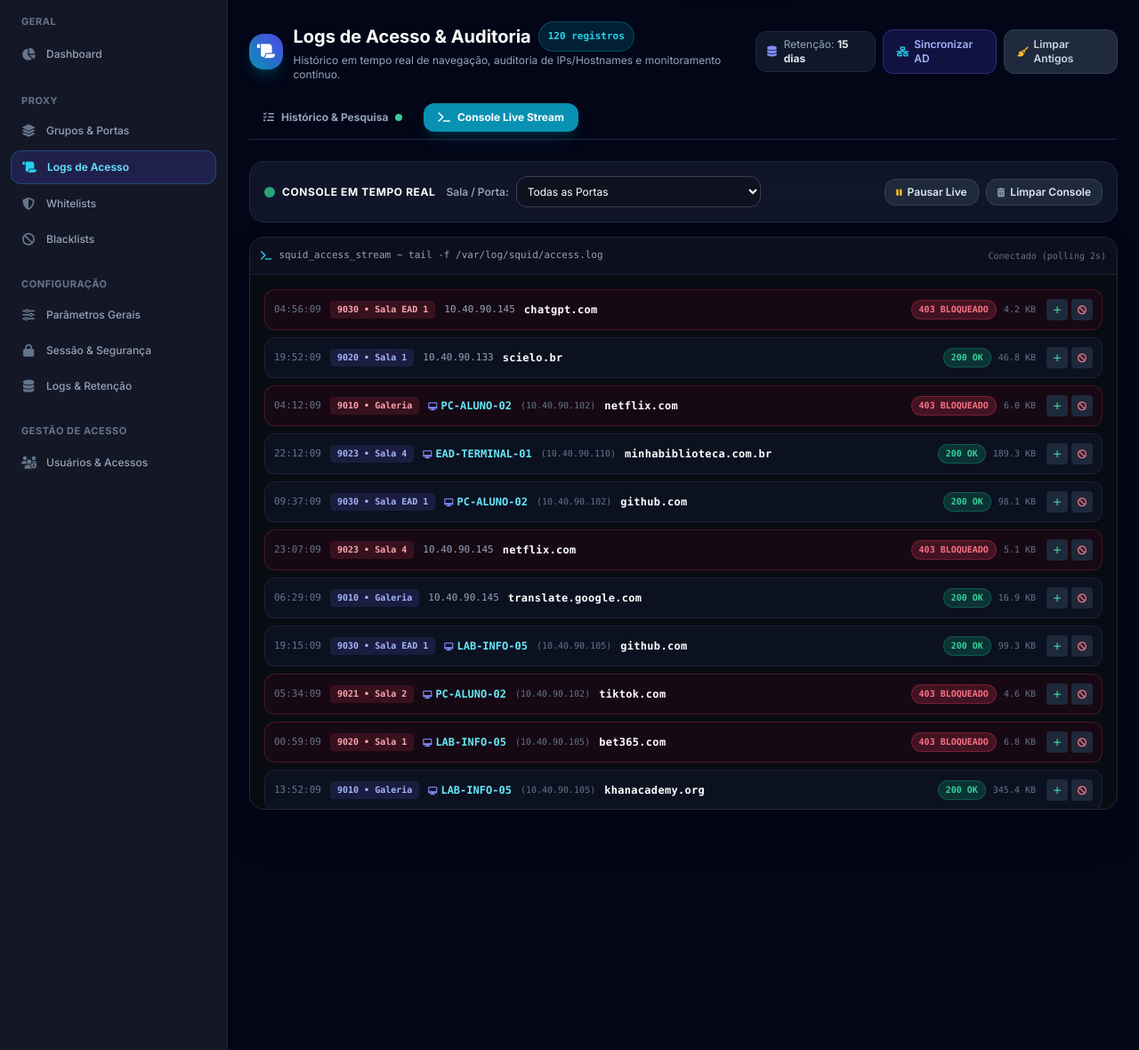
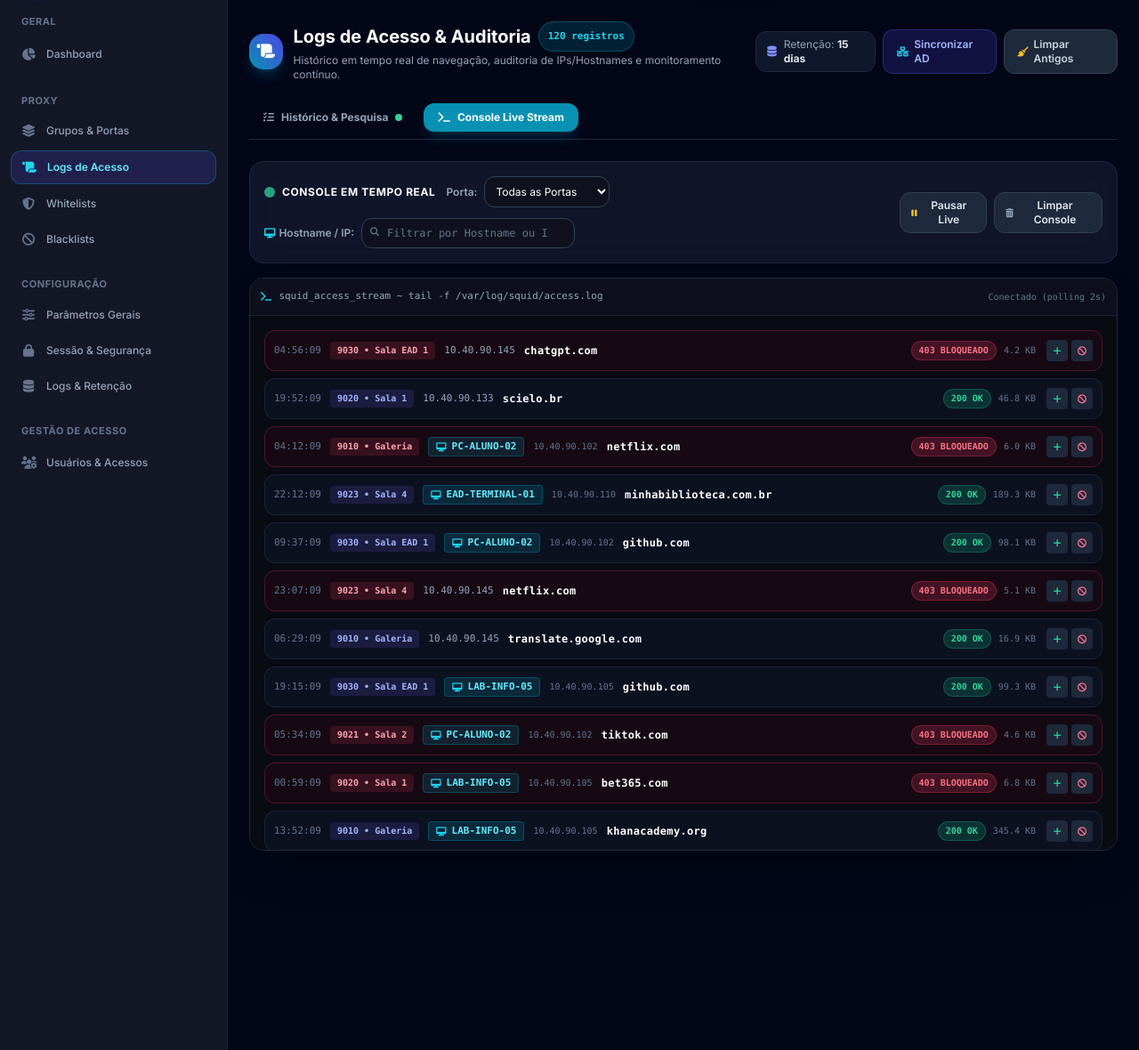
Before and after one commit to jfrancener/SquidPanel, a Django app: page /proxy/logs/ in a window 1280 px wide, after a click on "Console Live Stream". Shown: the part 64-1244 px from the top of the page at 89% size. Run offline with Django 5.2, Linux system fonts and the light colour scheme; a user stored in the database is signed in; data comes from the database, SQL or seed files in the repository; some libraries are stand-ins or nearby versions.

Commit message:
Add dynamic Hostname/IP search filter and enhanced device badge in Console Live Stream

```diff
--- a/squid/views.py
+++ b/squid/views.py
@@ -822,13 +822,14 @@
 @login_required
 def logs_live_stream_view(request):
     """
-    Endpoint AJAX para o Monitor em Tempo Real (Live Stream) de uma porta ou grupo específico.
+    Endpoint AJAX para o Monitor em Tempo Real (Live Stream) com suporte a filtro por Porta, Grupo e Hostname/IP.
     """
     profile, _ = UserProfile.objects.get_or_create(user=request.user)
     sync_logs_from_squid_file()
     last_id = request.GET.get('last_id')
     port_id = request.GET.get('port_id')
     group_id = request.GET.get('group_id')
+    hostname_filter = request.GET.get('hostname', '').strip()
 
     logs_qs = AccessLog.objects.select_related('port', 'group').all()
 
@@ -837,12 +838,18 @@
     elif group_id and group_id.isdigit():
         logs_qs = logs_qs.filter(group_id=int(group_id))
 
+    if hostname_filter:
+        logs_qs = logs_qs.filter(
+            models.Q(hostname__icontains=hostname_filter) |
+            models.Q(client_ip__icontains=hostname_filter)
+        )
+
     if last_id and last_id.isdigit() and int(last_id) > 0:
         # Busca registros com ID maior em ordem cronológica (id ASC)
         new_logs = list(logs_qs.filter(id__gt=int(last_id)).order_by('id')[:100])
     else:
-        # Carga inicial: pega os 25 mais recentes e inverte para exibição correta
-        recent_logs = list(logs_qs.order_by('-id')[:25])
+        # Carga inicial: pega os 35 mais recentes e inverte para exibição correta
+        recent_logs = list(logs_qs.order_by('-id')[:35])
         new_logs = list(reversed(recent_logs))
 
     device_map = {d.ip_address: d for d in DeviceHost.objects.all()}
@@ -851,12 +858,13 @@
     for l in new_logs:
         dev = device_map.get(l.client_ip)
         local_ts = timezone.localtime(l.timestamp)
+        effective_hostname = l.hostname or (dev.hostname if dev else None)
         data.append({
             'id': l.id,
             'timestamp': local_ts.strftime('%H:%M:%S'),
             'date': local_ts.strftime('%d/%m/%Y'),
             'client_ip': l.client_ip,
-            'hostname': dev.hostname if dev else None,
+            'hostname': effective_hostname,
             'device_desc': dev.description if dev else None,
             'port_number': l.port_number,
             'port_name': l.port.name if l.port else f"Porta {l.port_number}",
--- a/templates/squid/logs_index.html
+++ b/templates/squid/logs_index.html
@@ -398,13 +398,27 @@
 
                 <!-- Seletor de Sala / Porta para Live -->
                 <div class="flex items-center gap-2">
-                    <label class="text-xs text-slate-400 font-semibold">Sala / Porta:</label>
+                    <label class="text-xs text-slate-400 font-semibold">Porta:</label>
                     <select id="live-port-select" onchange="resetLiveStream()" class="bg-[#0f121e] border border-slate-700 text-white text-xs rounded-xl p-2 focus:border-indigo-500 outline-none">
                         <option value="">Todas as Portas</option>
                         {% for p in all_ports %}
-                        <option value="{{ p.id }}">{{ p.port_number }} - {{ p.name }} ({{ p.group.name }})</option>
+                        <option value="{{ p.id }}">{{ p.port_number }} - {{ p.name }}</option>
                         {% endfor %}
                     </select>
+                </div>
+
+                <!-- Filtro por Hostname / Equipamento no Live -->
+                <div class="flex items-center gap-2">
+                    <label class="text-xs text-slate-400 font-semibold flex items-center gap-1">
+                        <i class="fa-solid fa-desktop text-cyan-400 text-[11px]"></i> Hostname / IP:
+                    </label>
+                    <div class="relative">
+                        <input type="text" id="live-hostname-input" oninput="debounceLiveReset()" placeholder="Filtrar por Hostname ou IP..." class="bg-[#0f121e] border border-slate-700 text-white text-xs rounded-xl pl-7 pr-7 py-2 focus:border-indigo-500 outline-none w-48 sm:w-60 font-mono placeholder-slate-500">
+                        <i class="fa-solid fa-magnifying-glass absolute left-2.5 top-2.5 text-[10px] text-slate-500"></i>
+                        <button type="button" onclick="clearLiveHostnameFilter()" id="btn-clear-live-host" class="absolute right-2.5 top-2 text-slate-500 hover:text-white text-[11px] hidden">
+                            <i class="fa-solid fa-circle-xmark"></i>
+                        </button>
+                    </div>
                 </div>
             </div>
 
@@ -962,6 +976,7 @@
 let liveTimer = null;
 let lastLogId = 0;
 let isPaused = false;
+let liveDebounceTimer = null;
 
 function startLivePolling() {
     if (liveTimer) clearInterval(liveTimer);
@@ -977,6 +992,30 @@
     lastLogId = 0;
     document.getElementById('live-logs-container').innerHTML = '';
     fetchLiveLogs();
+}
+
+function debounceLiveReset() {
+    const input = document.getElementById('live-hostname-input');
+    const clearBtn = document.getElementById('btn-clear-live-host');
+    if (clearBtn) {
+        if (input.value.trim().length > 0) {
+            clearBtn.classList.remove('hidden');
+        } else {
+            clearBtn.classList.add('hidden');
+        }
+    }
+    if (liveDebounceTimer) clearTimeout(liveDebounceTimer);
+    liveDebounceTimer = setTimeout(() => {
+        resetLiveStream();
+    }, 350);
+}
+
+function clearLiveHostnameFilter() {
+    const input = document.getElementById('live-hostname-input');
+    if (input) input.value = '';
+    const clearBtn = document.getElementById('btn-clear-live-host');
+    if (clearBtn) clearBtn.classList.add('hidden');
+    resetLiveStream();
 }
 
 function toggleLivePause() {
@@ -1009,7 +1048,13 @@
     if (isPaused) return;
 
     const portId = document.getElementById('live-port-select').value;
-    const url = `/proxy/logs/live-stream/?port_id=${portId}&last_id=${lastLogId}`;
+    const hostInput = document.getElementById('live-hostname-input');
+    const hostnameVal = hostInput ? hostInput.value.trim() : '';
+
+    let url = `/proxy/logs/live-stream/?port_id=${portId}&last_id=${lastLogId}`;
+    if (hostnameVal) {
+        url += `&hostname=${encodeURIComponent(hostnameVal)}`;
+    }
 
     try {
         const res = await fetch(url, { headers: { 'X-Requested-With': 'XMLHttpRequest' } });
@@ -1032,7 +1077,7 @@
                 }`;
 
                 const deviceDisplay = l.hostname
-                    ? `<span class="font-bold text-cyan-300"><i class="fa-solid fa-desktop text-[9px] text-indigo-400 mr-1"></i>${l.hostname}</span> <span class="text-slate-500 font-mono text-[10px]">(${l.client_ip})</span>`
+                    ? `<span class="px-2 py-0.5 rounded bg-cyan-500/15 text-cyan-300 font-bold border border-cyan-500/25 text-[11px] inline-flex items-center gap-1.5"><i class="fa-solid fa-desktop text-[10px] text-cyan-400"></i>${l.hostname}</span> <span class="text-slate-500 font-mono text-[10px]">${l.client_ip}</span>`
                     : `<span class="text-slate-400 font-mono text-[11px]">${l.client_ip}</span>`;
 
                 row.innerHTML = `
```
